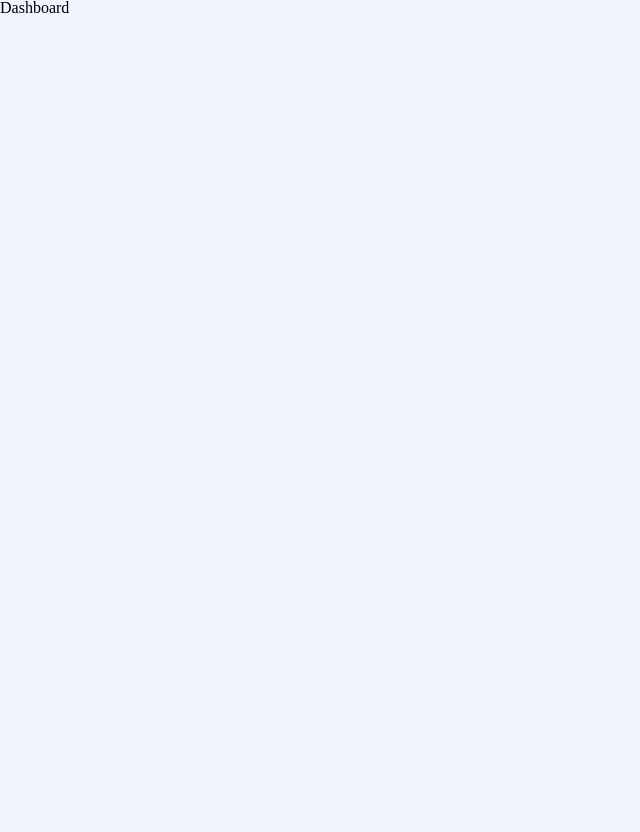
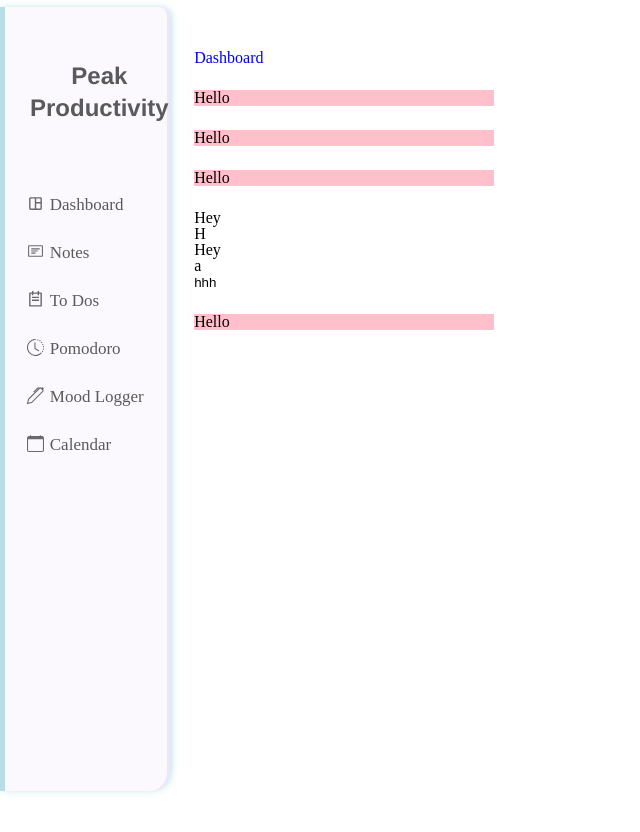
Before and after one commit to ziggysauce/v36-bears-team-15, a Next.js app in the folder client/: page /dashboard in a window 1280 px wide. Shown: the top 832 px of the page, without its empty margins (0-640 px from the left). Before the commit the page ends 800 px from the top, so only its background shows below. Built offline with nearby package versions, Linux system fonts and the light colour scheme.

Commit message:
feat: add working layout & seo comp, exmp in dashboard

```diff
--- a/client/src/components/Layout/index.tsx
+++ b/client/src/components/Layout/index.tsx
@@ -1,9 +1,100 @@
 import * as S from './styles';
+import React from 'react';
+import Head from 'next/head';
+import { useRouter } from 'next/router';
+import { Navigation } from '../Navigation';
+import { useToggle } from '../../hooks/useToggle';
+import { useMediaQuerySSR } from '../../hooks/useMediaQuerySsr';
+import NoSsr from '../../hooks/noSsr';
+// import Footer from '../Footer';
 
-const Layout = () => (
-  <S.Wrapper>
-    <h1>Layout</h1>
-  </S.Wrapper>
-);
+// TODO: Pretty much a hack, probably better to explicitly type available to use in <meta> inside SEO comp
+export type CustomMeta = { [x: string]: string };
+
+export type LayoutProps = {
+  children: React.ReactNode;
+  customMeta: CustomMeta;
+};
+
+const Layout = ({ children, customMeta }: LayoutProps) => {
+  /* isSmall ONLY for screens with 700px or less width Table + Mobile */
+  const [isSmall] = useMediaQuerySSR('(max-width: 700px)');
+  const [isXLarge] = useMediaQuerySSR('(min-width: 1300px)');
+  console.log(isXLarge);
+  // TODO: Write to tests to make sure it works as expected and it doesn't need useLayoutEffect
+  const [isToggled, toggle] = useToggle(() => (isSmall ? false : true));
+
+  return (
+    <S.Container>
+      <Seo {...customMeta} />
+      {/*
+        Navigation is wrapped as NoSsr components, because
+        I can't fix framer + NextJs initial width issue
+        for now. TODO: Investigate other options.
+      */}
+      <NoSsr>
+        <Navigation
+          isOpen={isToggled}
+          isMobile={isSmall}
+          isXLarge={isXLarge}
+          toggle={toggle}
+        />
+      </NoSsr>
+      {/* This is <main> html element which is going to hold all other content and align elems vertically */}
+      <S.Vstack>
+        {children}
+        {/* I'm not sure if we need footer placement on the page at all, due to our design */}
+        {/* <Footer isSmall={isSmall} /> */}
+      </S.Vstack>
+    </S.Container>
+  );
+};
+
+// TODO: Improve SEO
+const Seo = ({ ...customMeta }: CustomMeta) => {
+  const router = useRouter();
+
+  const meta: CustomMeta = {
+    title: 'Peak Productivity',
+    description: 'The best all in one app to stay organized.',
+    type: 'website',
+    // TODO: Add Banner
+    image: 'https://site.com/static/images/banner.png',
+    ...customMeta,
+  };
+
+  // TODO: Write down correct url paths
+  return (
+    <Head>
+      <title>{meta.title}</title>
+      <meta name="robots" content="follow, index" />
+      <meta content={meta.description} name="description" />
+      <meta
+        property="og:url"
+        content={`https://mynotactivesite.com${router.asPath}`}
+      />
+
+      <link
+        rel="canonical"
+        href={`https://mynotactivesite.com${router.asPath}`}
+      />
+
+      <link rel="icon" href="/static/favicons/favicon.ico" />
+      <meta property="og:type" content={meta.type} />
+      <meta property="og:site_name" content="Peak Productivity" />
+      <meta property="og:description" content={meta.description} />
+      <meta property="og:title" content={meta.title} />
+      <meta property="og:image" content={meta.image} />
+      <meta name="twitter:card" content="summary_large_image" />
+      <meta name="twitter:site" content="@peakproductivity" />
+      <meta name="twitter:title" content={meta.title} />
+      <meta name="twitter:description" content={meta.description} />
+      <meta name="twitter:image" content={meta.image} />
+      {meta?.date && (
+        <meta property="article:published_time" content={meta?.date} />
+      )}
+    </Head>
+  );
+};
 
 export default Layout;
--- a/client/src/components/Layout/styles.ts
+++ b/client/src/components/Layout/styles.ts
@@ -1,3 +1,61 @@
 import styled from 'styled-components';
+import {
+  buildResponsiveRules,
+  ResponsiveRuleValue,
+} from '../../styles/breakpoint';
+import { convertRhythmToRems } from '../../styles/base';
 
-export const Wrapper = styled.main``;
+export const Container = styled.div`
+  display: flex;
+  width: 100vw;
+  min-height: 100vh;
+
+  background-color: ${({ theme }) => theme.color.white};
+
+  margin: auto;
+  box-sizing: border-box;
+
+  touch-action: none;
+  overflow: hidden;
+`;
+
+type VstackProps = {
+  size?: ResponsiveRuleValue<number>;
+  as?: React.ElementType;
+  children?: React.ReactNode;
+};
+
+// TODO: add vertical spacing gap spacing={{ base: '2rem', lg: '6rem' }}
+// TODO: https://alistapart.com/article/axiomatic-css-and-lobotomized-owls/ read more about owl selector and how it can be controlled to set margin in children elements
+export const Vstack = styled.main<VstackProps>`
+  & > * + * {
+    ${({ size = 3 }) =>
+      buildResponsiveRules('margin-top', size, convertRhythmToRems)};
+  }
+
+  width: inherit;
+  min-height: 100vh;
+
+  display: flex;
+  flex-direction: column;
+  flex-grow: 1;
+
+  background-color: ${({ theme }) => theme.color.white};
+
+  margin-left: 3rem;
+  margin-inline-start: 5rem;
+  margin-block-start: 5rem;
+
+  margin-bottom: 0;
+  margin-inline-end: 0;
+  margin-block-end: 0;
+
+  // Just a quick padding fix, but there are better ways to do it than inlining it
+  @media (min-width: 1300px) {
+    margin-inline-start: 9rem;
+    margin-block-start: 6rem;
+    padding: 0.5rem;
+  }
+
+  // padding: 0.125rem;
+`;
--- a/client/src/pages/dashboard.tsx
+++ b/client/src/pages/dashboard.tsx
@@ -1,6 +1,25 @@
 import React from 'react';
-import { Box } from '../components';
+import Layout from '../components/Layout';
+
+const metaDashboard = {
+  title: 'Dashboard - Peak Productivity',
+};
 
 export default function DashBoard() {
-  return <Box>Dashboard</Box>;
+  return (
+    <Layout customMeta={metaDashboard}>
+      <h1 style={{ color: 'blue' }}>Dashboard</h1>
+      <div style={{ backgroundColor: 'pink', width: '300px' }}>Hello</div>
+      <div style={{ backgroundColor: 'pink', width: '300px' }}>Hello</div>
+      <div style={{ backgroundColor: 'pink', width: '300px' }}>Hello</div>
+      <div>
+        <span>Hey</span>
+        <div>H</div>
+        <span>Hey</span>
+        <div>a</div>
+        <button>hhh</button>
+      </div>
+      <div style={{ backgroundColor: 'pink', width: '300px' }}>Hello</div>
+    </Layout>
+  );
 }
```
Also changed, not shown: client/src/components/Layout/test.tsx (+10 -7 lines).
